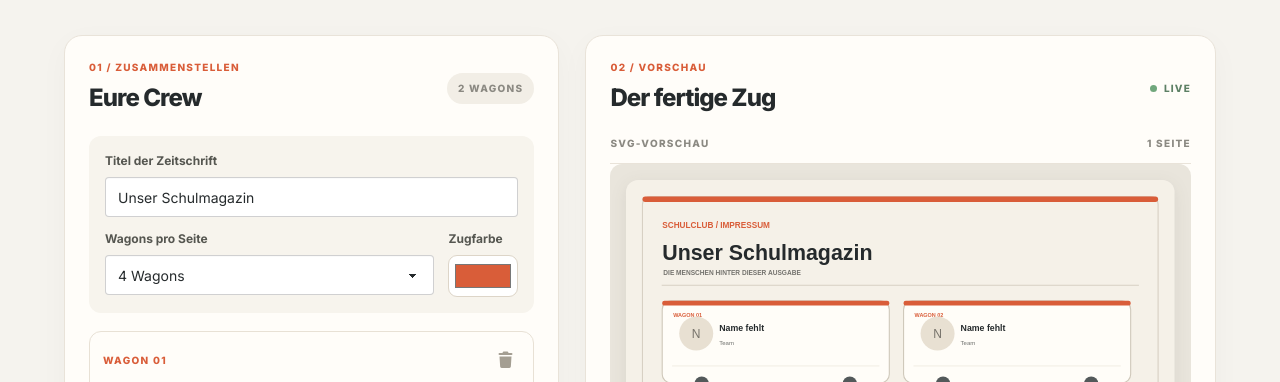
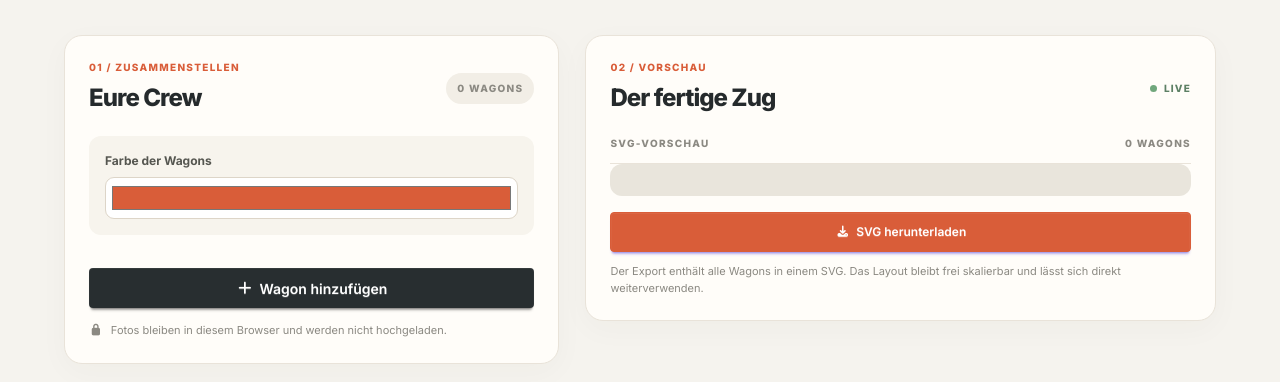
Before and after one commit to intensed-dev/schulclub-svg, a website: page index.html in a window 1280 px wide. Shown: the part 340-722 px from the top of the page. Drawn offline with nearby package versions, Linux system fonts and the light colour scheme.

Commit message:
Simplify imprint editor settings for train layout

```diff
--- a/index.html
+++ b/index.html
@@ -34,12 +34,8 @@
           <span class="count-pill" id="wagon-count">0 WAGONS</span>
         </div>
         <div class="settings-card">
-          <label class="field-label" for="magazine-title">Titel der Zeitschrift</label>
-          <input class="input input-bordered w-full" id="magazine-title" maxlength="48" value="Unser Schulmagazin" placeholder="z. B. Pausenpost">
-          <div class="settings-row">
-            <div><label class="field-label" for="page-size">Wagons pro Seite</label><select class="select select-bordered w-full" id="page-size"><option value="2">2 Wagons</option><option value="3">3 Wagons</option><option value="4" selected>4 Wagons</option><option value="6">6 Wagons</option></select></div>
-            <div><label class="field-label" for="accent-color">Zugfarbe</label><input id="accent-color" class="color-input" type="color" value="#d95d39"></div>
-          </div>
+          <label class="field-label" for="accent-color">Farbe der Wagons</label>
+          <input id="accent-color" class="color-input" type="color" value="#d95d39">
         </div>
         <div id="wagons" class="wagon-list" aria-live="polite"></div>
         <button id="add-wagon" class="btn btn-neutral add-wagon"><i class="fa-solid fa-plus"></i> Wagon hinzufügen</button>
@@ -51,13 +47,12 @@
           <div><p class="eyebrow">02 / VORSCHAU</p><h2>Der fertige Zug</h2></div>
           <span class="live-pill"><span></span> LIVE</span>
         </div>
-        <div class="preview-toolbar"><span>SVG-VORSCHAU</span><span id="page-count">1 SEITE</span></div>
+        <div class="preview-toolbar"><span>SVG-VORSCHAU</span><span id="page-count">0 WAGONS</span></div>
         <div class="preview-viewport"><div id="preview" class="preview-canvas"></div></div>
         <div class="export-row">
           <button id="download-svg" class="btn btn-primary"><i class="fa-solid fa-download"></i> SVG herunterladen</button>
-          <button id="download-all" class="btn btn-outline"><i class="fa-solid fa-file-arrow-down"></i> Alle Seiten als SVG</button>
         </div>
-        <p class="export-hint">Der Export enthält alle Seiten untereinander in einer SVG-Datei. Für den Druck kann sie anschließend in einzelne Seiten aufgeteilt werden.</p>
+        <p class="export-hint">Der Export enthält alle Wagons in einem SVG. Das Layout bleibt frei skalierbar und lässt sich direkt weiterverwenden.</p>
       </section>
     </div>
     <footer><span>SCHULCLUB · IMPRESSUM-GENERATOR</span><span>MIT LIEBE ZUSAMMENGESTELLT</span></footer>
```
